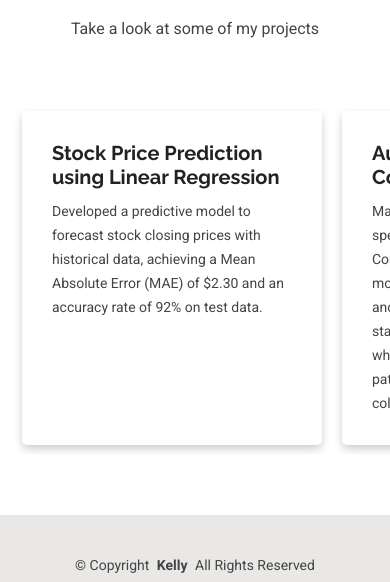
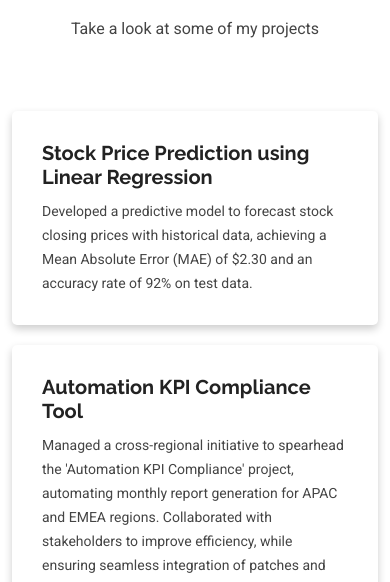
Before and after one commit to Poorajithst/Priyanka, a plain HTML site: page about.html in a window 390 px wide. Shown: the part 3576-4158 px from the top of the page. Drawn offline with Linux system fonts and the light colour scheme.

Commit message:
bootstrap update

```diff
--- a/assets/css/main.css
+++ b/assets/css/main.css
@@ -1466,3 +1466,63 @@ line-height: 24px;
 font-size: 14px;
 margin-bottom: 0;
 }
+
+/*--------------------------------------------------------------
+# Projects Section
+--------------------------------------------------------------*/
+.projects .project-container {
+  overflow-x: auto; /* Changed to auto for mobile */
+}
+
+.projects .project-wrapper {
+  display: flex;
+  width: fit-content;
+  transition: transform 0.3s linear;
+}
+
+.projects .project-item {
+  background-color: var(--surface-color);
+  box-shadow: 0 4px 8px 0 rgba(0, 0, 0, 0.2);
+  padding: 30px;
+  margin: 10px;
+  border-radius: 5px;
+  min-width: 300px; /* Keep min-width for larger screens */
+  transition: all 0.3s ease;
+}
+
+.projects .project-item:hover {
+  box-shadow: 0 8px 16px 0 rgba(0, 0, 0, 0.2);
+}
+
+.projects .project-item h3 {
+  font-size: 20px;
+  font-weight: 700;
+  margin-bottom: 10px;
+}
+
+.projects .project-item h3 a {
+  color: var(--heading-color);
+  transition: color 0.3s;
+}
+
+.projects .project-item h3 a:hover {
+  color: var(--accent-color);
+}
+
+.projects .project-item p {
+  line-height: 24px;
+  font-size: 14px;
+  margin-bottom: 0;
+}
+
+/* Adjust for mobile screens */
+@media (max-width: 768px) {
+  .projects .project-wrapper {
+     flex-wrap: wrap; /* Allow cards to wrap on smaller screens */
+     justify-content: flex-start;
+  }
+  .projects .project-item {
+    min-width: calc(100% - 20px);  /* Let cards take up full width in mobile view */
+    margin: 10px 0; /* Keep vertical margins */
+  }
+}
```
